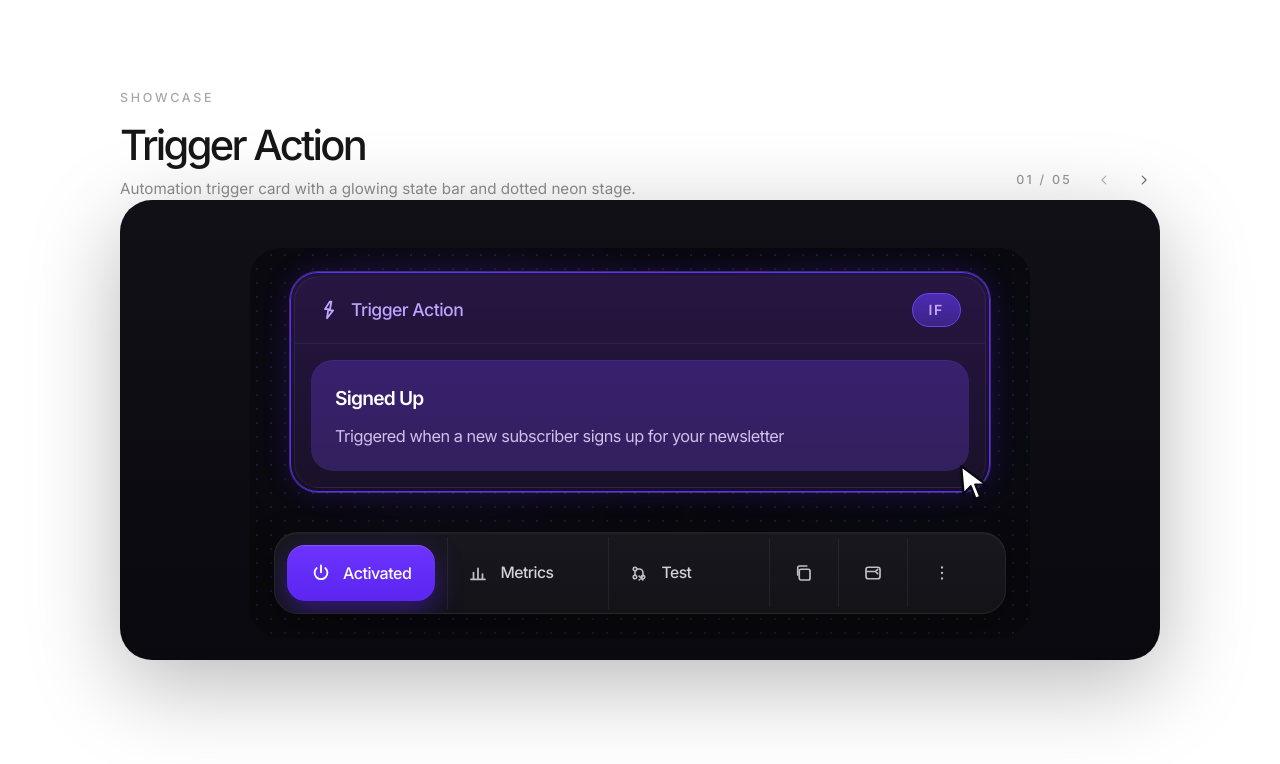
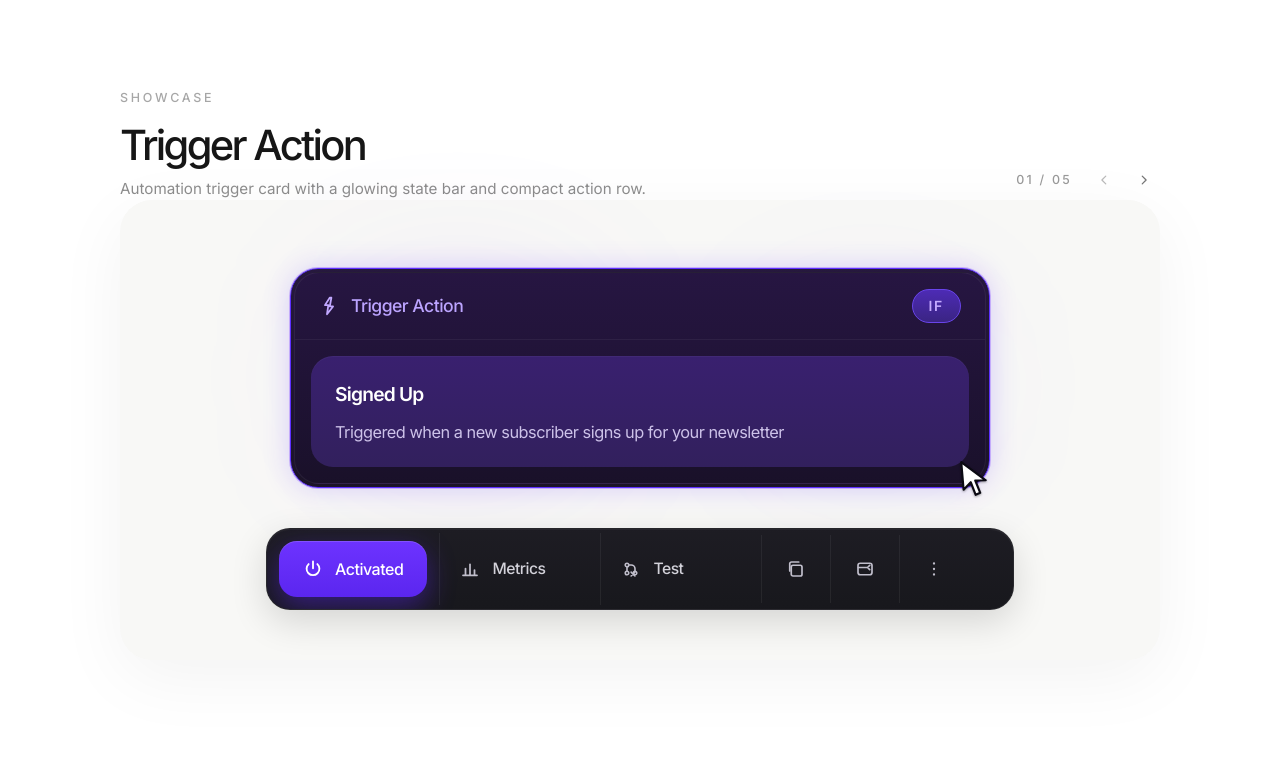
Before and after one commit to artistatbl/desgin, a Next.js app: page / in a window 1280 px wide. Shown: the top 764 px of the page. Built offline with nearby package versions, Linux system fonts and the light colour scheme.

Commit message:
Refine trigger showcase framing

```diff
--- a/src/components/showcase.tsx
+++ b/src/components/showcase.tsx
@@ -9,7 +9,6 @@ import { Trigger } from "@/components/trigger"
 import { Threshold } from "@/components/threshold"
 import { Xcode } from "@/components/xcode"
 import { Button } from "@/components/ui/button"
-import { cn } from "@/lib/utils"
 
 function ChevronLeftIcon() {
   return (
@@ -44,17 +43,14 @@ type ShowcaseItem = {
   label: string
   note: string
   component: ReactElement
-  panelClassName?: string
 }
 
 const showcaseItems: [ShowcaseItem, ...ShowcaseItem[]] = [
   {
     id: "trigger-action",
     label: "Trigger Action",
-    note: "Automation trigger card with a glowing state bar and dotted neon stage.",
+    note: "Automation trigger card with a glowing state bar and compact action row.",
     component: <Trigger />,
-    panelClassName:
-      "bg-[linear-gradient(180deg,#111017_0%,#0a0910_100%)] shadow-[0_24px_90px_rgba(0,0,0,0.28)]",
   },
   {
     id: "threshold-noise",
@@ -146,12 +142,7 @@ export function Showcase() {
         </div>
       </div>
 
-      <div
-        className={cn(
-          "flex h-[460px] items-start justify-center rounded-[32px] bg-[#f8f8f6] px-4 pt-10 shadow-[0_18px_70px_rgba(0,0,0,0.05)] sm:px-8 sm:pt-12",
-          activeItem.panelClassName
-        )}
-      >
+      <div className="flex h-[460px] items-start justify-center rounded-[32px] bg-[#f8f8f6] px-4 pt-10 shadow-[0_18px_70px_rgba(0,0,0,0.05)] sm:px-8 sm:pt-12">
         {activeItem.component}
       </div>
     </section>
--- a/src/components/trigger.tsx
+++ b/src/components/trigger.tsx
@@ -1,9 +1,3 @@
-const DOT_PATTERN = {
-  backgroundImage:
-    "radial-gradient(circle at center, rgba(134, 114, 255, 0.18) 1.05px, transparent 1.1px)",
-  backgroundSize: "14px 14px",
-}
-
 function BoltIcon() {
   return (
     <svg aria-hidden="true" viewBox="0 0 20 20" fill="none" className="h-5 w-5">
@@ -140,10 +134,9 @@ const toolbarItems = [
 
 export function Trigger() {
   return (
-    <div className="relative w-full max-w-[780px] overflow-hidden rounded-[30px] bg-[#09090d] px-5 py-5 text-white sm:px-6 sm:py-6">
-      <div aria-hidden="true" className="absolute inset-0 opacity-75" style={DOT_PATTERN} />
-      <div aria-hidden="true" className="absolute left-20 top-10 h-44 w-56 rounded-full bg-[#7a3cff]/16 blur-[90px]" />
-      <div aria-hidden="true" className="absolute right-12 top-16 h-36 w-44 rounded-full bg-[#5330ff]/14 blur-[84px]" />
+    <div className="relative w-full max-w-[780px] px-2 pt-5 pb-2 text-white sm:px-4">
+      <div aria-hidden="true" className="absolute left-24 top-14 h-36 w-56 rounded-full bg-[#7a3cff]/12 blur-[82px]" />
+      <div aria-hidden="true" className="absolute top-[72px] right-[72px] h-32 w-44 rounded-full bg-[#5330ff]/10 blur-[74px]" />
 
       <div className="relative z-10 space-y-10">
         <div className="relative mx-auto w-full max-w-[700px] rounded-[28px] border border-[#5d2fff] bg-[linear-gradient(180deg,rgba(34,20,58,0.98)_0%,rgba(23,15,36,0.98)_100%)] p-[3px] shadow-[0_0_0_1px_rgba(145,94,255,0.4),0_0_28px_rgba(91,39,255,0.2)]">
@@ -178,7 +171,7 @@ export function Trigger() {
           </div>
         </div>
 
-        <div className="mx-auto flex w-full max-w-[770px] items-center overflow-hidden rounded-[24px] border border-white/6 bg-[linear-gradient(180deg,rgba(25,24,31,0.98)_0%,rgba(19,19,24,0.98)_100%)] text-[#d3d2da] shadow-[0_12px_36px_rgba(0,0,0,0.32),inset_0_1px_0_rgba(255,255,255,0.04)]">
+        <div className="mx-auto flex w-full max-w-[770px] items-center overflow-hidden rounded-[24px] border border-white/6 bg-[linear-gradient(180deg,rgba(25,24,31,0.98)_0%,rgba(19,19,24,0.98)_100%)] text-[#d3d2da] shadow-[0_12px_36px_rgba(0,0,0,0.14),inset_0_1px_0_rgba(255,255,255,0.04)]">
           <button
             type="button"
             className="m-3 flex items-center gap-3 rounded-[18px] bg-[linear-gradient(180deg,#6d33ff_0%,#5b26ef_100%)] px-6 py-4 text-[1rem] font-medium tracking-[-0.03em] text-white shadow-[0_10px_28px_rgba(91,38,239,0.45),inset_0_1px_0_rgba(255,255,255,0.15)]"
```
